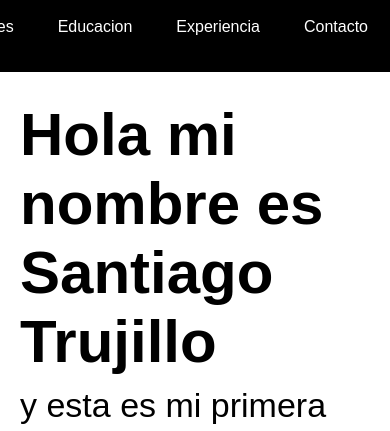
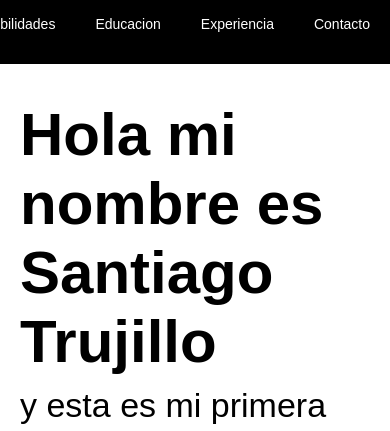
Before and after one commit to jamaicatc/portafolio, a plain HTML site: page index.html in a window 390 px wide. Shown: the top 431 px of the page. Drawn offline with Linux system fonts and the light colour scheme; a web font is replaced by a local one.

Commit message:
Update style.css
para mejor visibilidad de la barra de navegacion en dispositivos moviles

```diff
--- a/css/style.css
+++ b/css/style.css
@@ -53,6 +53,13 @@ nav ul li a:hover {
     text-decoration: underline; /* Color de fondo al pasar el ratón */
 }
 
+@media (max-width: 768px) {
+    nav ul li a {
+        padding: 6px 10px; /* Reducir el relleno dentro de los enlaces */
+        font-size: 14px; /* Reducir el tamaño del texto */
+    }
+}
+
 section {
     padding: 10px 20px; /* Ajusta el padding para evitar solapamientos con la navbar fija */
     margin-top: 50px; /* Ajusta según la altura de la navbar */
```
